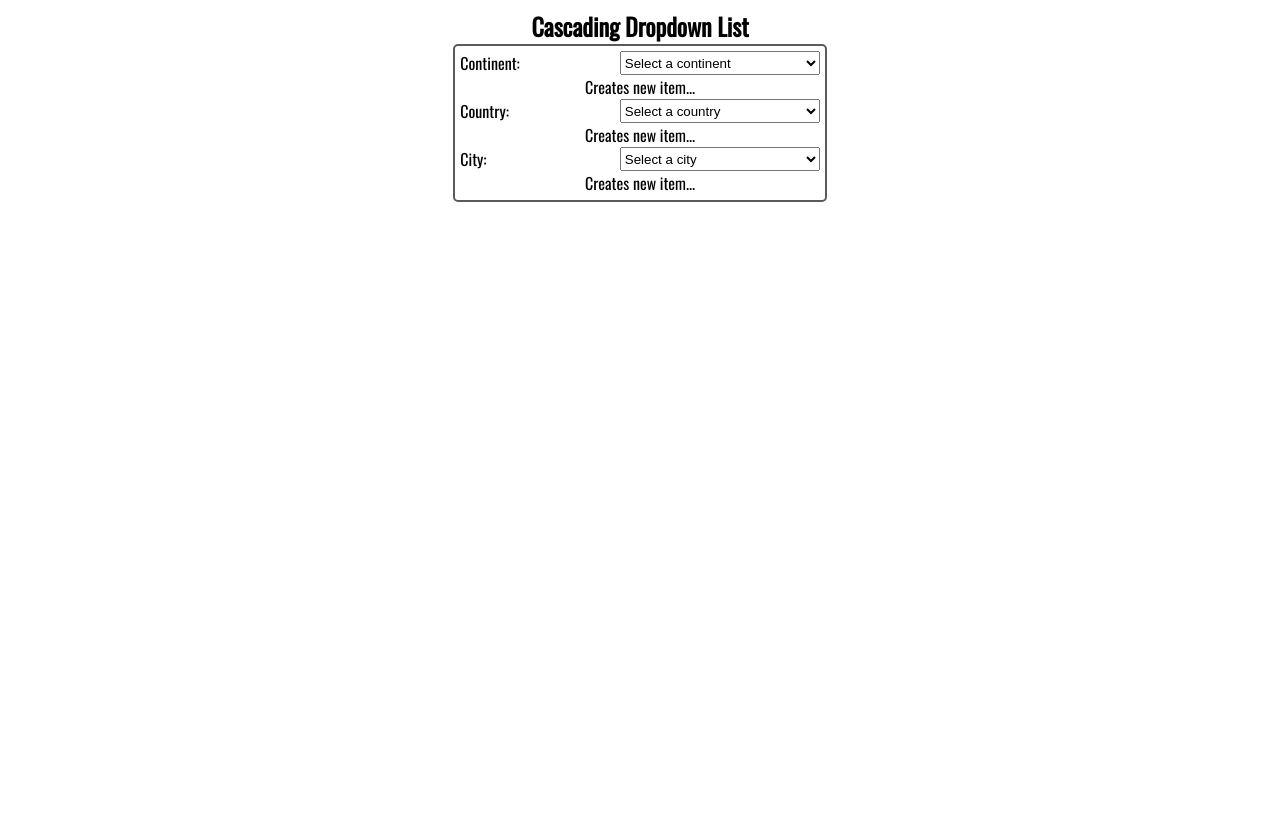
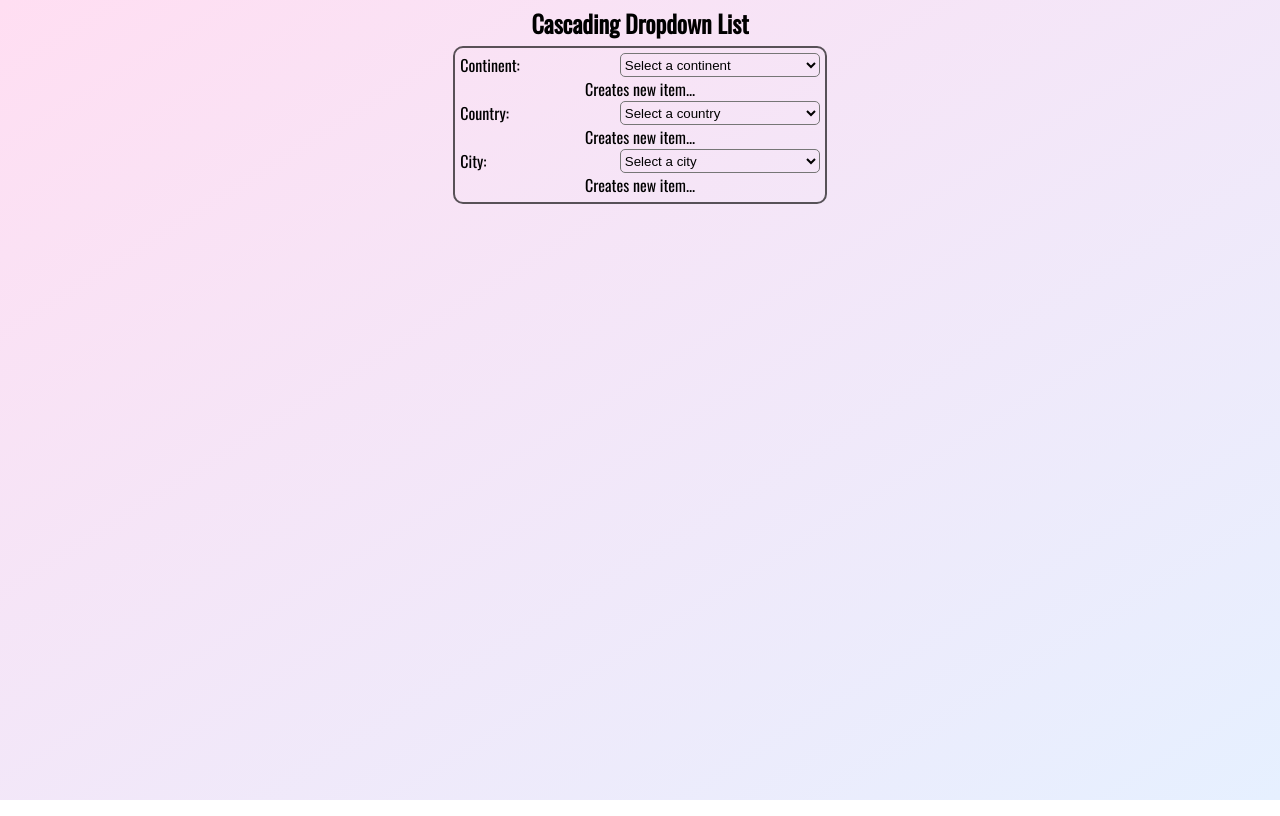
Before and after one commit to SibahleMayekiso/CascadingDdlSelector, a website: page index.html in a window 1280 px wide. Drawn offline with nearby package versions, Linux system fonts and the light colour scheme.

Commit message:
Fixed bug in mainJquery and added styling

```diff
--- a/public/js/mainJquery.js
+++ b/public/js/mainJquery.js
@@ -145,7 +145,7 @@ function addCountry(input) {
 
 function addCity(input) {
   try {
-    if ($("#country option:selected").text() == "Select a coountry") {
+    if ($("#country option:selected").text() == "Select a country") {
       $("#country").focus();
       throw "Please select a country before adding a new Country";
     } else if (elementExists("city", input, cityList) === true) {
@@ -200,12 +200,14 @@ const elementExists = (regionType, string, array) => {
 //Styling
 $("nav").css({
   "max-height": "50px",
+  padding: "5px",
 });
 $("nav h1").css({
   "margin-top": "0px",
   "margin-bottom": "0px",
 });
 $("body").css({
+  margin: "0px",
   display: "flex",
   "justify-content": "flex-start",
   "align-items": "center",
@@ -220,7 +222,7 @@ $(".selector-container").css({
   width: "auto",
   "max-width": "400px",
   border: "2px solid rgba(0, 0, 0, 0.644)",
-  "border-radius": "5px",
+  "border-radius": "10px",
   padding: "5px",
 });
 
@@ -228,6 +230,8 @@ $(".selector-container select").css({
   "margin-left": "100px",
   width: "200px",
   "min-width": "50px",
+  "background-color": "transparent",
+  "border-radius": "5px",
 });
 $(".selector-item-container").css({
   display: "flex",
--- a/public/main.css
+++ b/public/main.css
@@ -1,5 +1,6 @@
 html {
-    margin-left: "0px";
     font-family: 'Oswald', sans-serif;
     font-size: 2vh;
+    background: linear-gradient(to bottom right,
+            #FFDEF2, #e6f0ff);
 }
```
